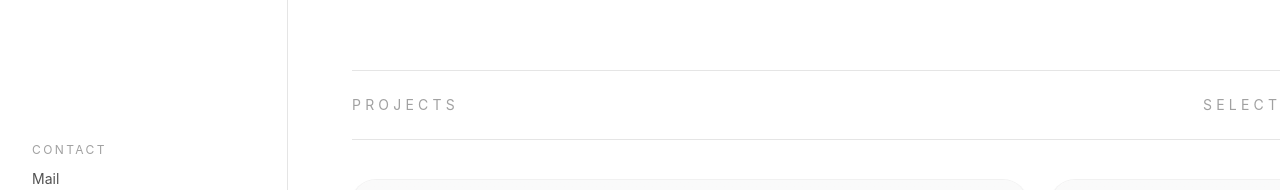
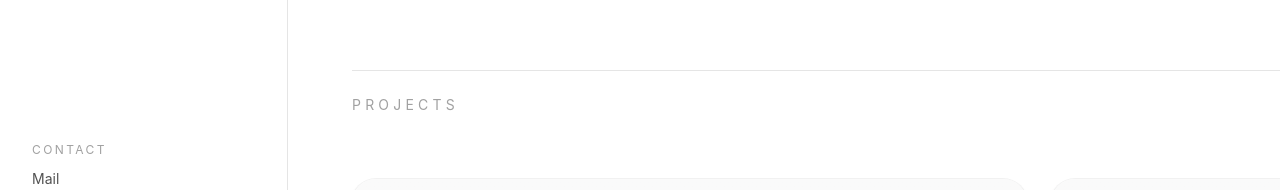
Before and after one commit to justinbaduaa/justin-badua-portfolio, a React (Vite) app: page / in a window 1280 px wide. Shown: the part 514-704 px from the top of the page. Built offline with nearby package versions, Linux system fonts and the light colour scheme.

Commit message:
even more changes

```diff
--- a/src/pages/Home.jsx
+++ b/src/pages/Home.jsx
@@ -91,9 +91,8 @@ const Home = () => {
       </header>
 
       <section className="min-w-0 max-w-5xl space-y-10 overflow-hidden">
-        <div className="flex w-full min-w-0 items-center justify-between overflow-hidden border-y border-neutral-200 py-6 text-sm uppercase tracking-[0.3em] text-neutral-400">
+        <div className="flex w-full min-w-0 items-center overflow-hidden border-t border-neutral-200 py-6 text-sm uppercase tracking-[0.3em] text-neutral-400">
           <p className="min-w-0 flex-1 overflow-hidden text-ellipsis whitespace-nowrap">Projects</p>
-          <span className="ml-4 shrink-0 overflow-hidden text-ellipsis whitespace-nowrap">Selected Work</span>
         </div>
 
         {/* Bento Box Grid Layout */}
```
